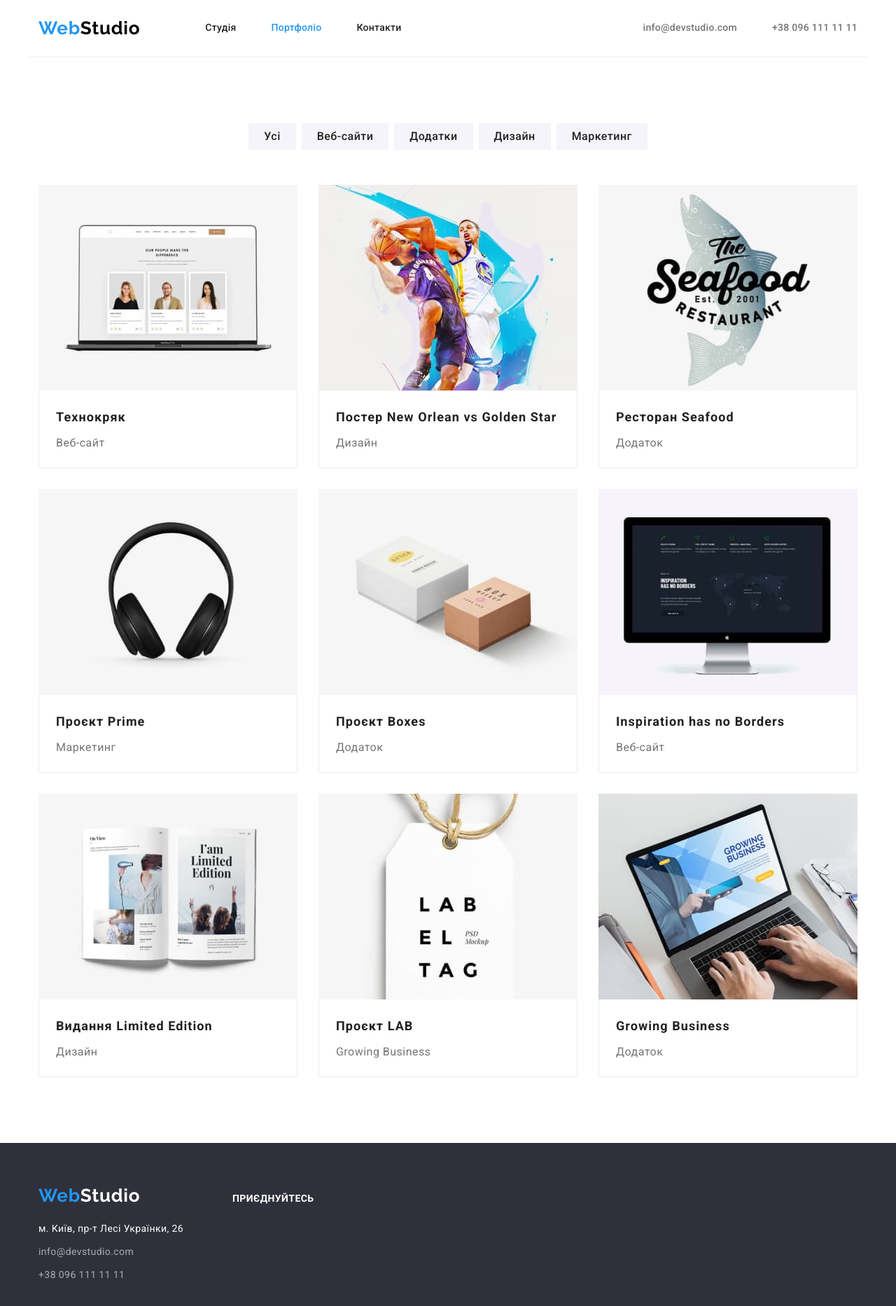
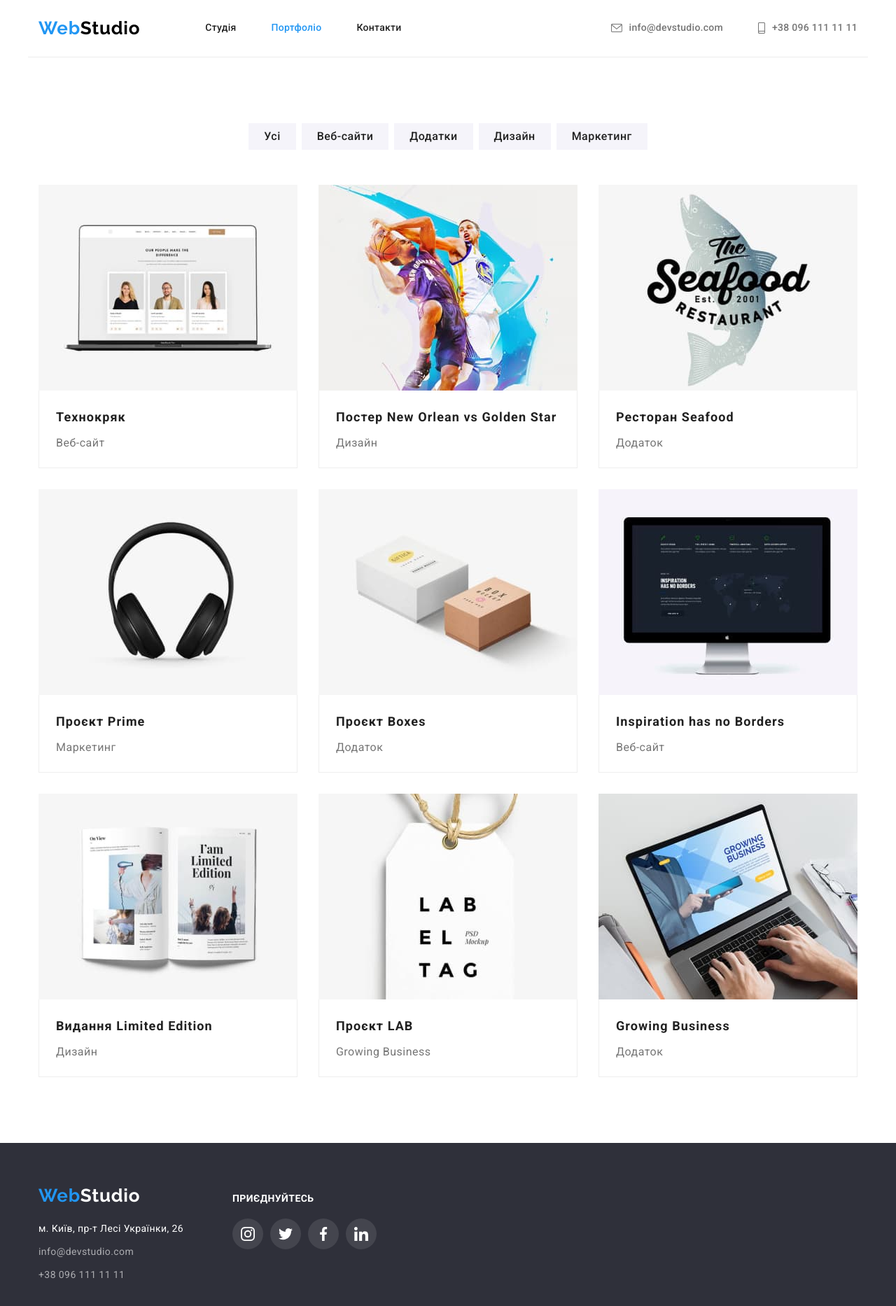
Before and after one commit to YuliaKhyzhuk/goit-markup-hw-04, a plain HTML site: page portfolio.html in a window 1280 px wide. Shown: the whole page at 70% size. Drawn offline with nearby package versions, Linux system fonts and the light colour scheme.

Commit message:
Стилізація іконок

```diff
--- a/css/styles.css
+++ b/css/styles.css
@@ -37,6 +37,7 @@ body {
 }
 
 /* logo */
+
 .logo {
   display: block;
   padding-top: 25px;
@@ -124,8 +125,6 @@ nav {
 }
 
 .cont-nav .cont {
-  /* display: block; */
-
   display: flex;
   align-items: center;
   gap: 10px;
@@ -139,7 +138,6 @@ nav {
   font-size: 14px;
   line-height: 1.14;
   letter-spacing: 0.02em;
-
   text-decoration: none;
 }
 
@@ -148,8 +146,8 @@ nav {
   fill: currentColor;
 }
 
-.list .cont:hover,
-.list .cont:focus {
+.cont-nav .cont:hover,
+.cont-nav .cont:focus {
   color: var(--accent-color);
 }
 
@@ -194,7 +192,6 @@ nav {
 
   color: var(--primary-background-color);
   background-color: var(--accent-color);
-  /* border-color: transparent; */
   font-family: inherit;
 
   font-weight: 700;
@@ -255,42 +252,12 @@ nav {
   width: 270px;
 }
 
-/* .feature-list .item::before {
-  content: '';
-  display: block;
-  height: 120px;
-  background-color: #f5f4fa;
-  background-size: 70px 70px;
-  background-repeat: no-repeat;
-  background-position: center;
-  margin-bottom: 30px;
-}
-
-.item.icon-antenna::before {
-  background-image: url('../images/antenna.svg');
-}
-
-.item.icon-clock::before {
-  background-image: url('../images/clock.svg');
-}
-
-.item.icon-diagram::before {
-  background-image: url('../images/diagram.svg');
-}
-
-.item.icon-astronaut::before {
-  background-image: url('../images/astronaut.svg');
-} */
-
 .feature-item {
   display: flex;
   justify-content: center;
   align-items: center;
   height: 120px;
   background-color: #f5f4fa;
-  /* background-size: 70px 70px; */
-  /* background-repeat: no-repeat;
-  background-position: center; */
   margin-bottom: 30px;
 }
 
@@ -383,30 +350,28 @@ nav {
   justify-content: center;
 }
 
+.social-link-item {
+  width: 44px;
+  height: 44px;
+}
+
 .social-list-team .link {
   display: flex;
   justify-content: center;
   align-items: center;
   color: var(--primary-text-color);
 
-  width: 44px;
-  height: 44px;
+  width: 100%;
+  height: 100%;
 }
 
 .social-list-team .icon {
   fill: currentColor;
-  padding: 0;
 }
 
 .social-list-team > .item:not(:last-child) {
   margin-right: 10px;
 }
-
-/* .social-list-team > .link:hover .icon {
-  background-color: var(--accent-color);
-  color: var(--primary-background-color);
-  border-radius: 50%;
-} */
 
 .social-link-item:hover,
 .social-link-item:focus {
@@ -419,12 +384,10 @@ nav {
   color: var(--primary-background-color);
 }
 
-
 /* section clients */
 
 .client-list {
   display: flex;
-
 }
 
 .client-list .client-item + .client-item {
@@ -434,37 +397,31 @@ nav {
 .client-item {
   display: flex;
   justify-content: center;
-  align-items: center;
   width: 170px;
   height: 92px;
-
-border: 1px solid #AFB1B8;
-border-radius: 4px;
 }
 
 .client-link {
-  color: #AFB1B8;
-}
-.client-item:hover,
-.client-item:focus {
-  border: 1px solid #2196F3;
-
+  display: flex;
+  justify-content: center;
+  align-items: center;
+  color: #afb1b8;
+  width: 100%;
+  height: 100%;
+  border: 1px solid #afb1b8;
+  border-radius: 4px;
 }
 
 .client-item:hover .client-link,
 .client-item:focus .client-link {
+  border: 1px solid #2196f3;
+  border-radius: 4px;
   color: var(--accent-color);
 }
 
 .client-icon {
   fill: currentColor;
-
 }
-
-/* .client-item:hover .client-icon,
-.client-item:focus .client-icon {
-   color: var(--accent-color);
-} */
 
 /* section portfolio */
 
@@ -540,7 +497,7 @@ border-radius: 4px;
   border-bottom: 1px solid #eeeeee;
   border-right: 1px solid #eeeeee;
 
-  width: 370px;
+  width: 100%;
 }
 
 .portfolio-list .item {
@@ -634,14 +591,18 @@ footer {
   display: flex;
 }
 
+.social-list-foot > .item {
+  width: 44px;
+  height: 44px;
+}
 .social-list-foot .link {
   display: flex;
   justify-content: center;
   align-items: center;
   color: var(--primary-background-color);
 
-  width: 44px;
-  height: 44px;
+  width: 100%;
+  height: 100%;
 
   background-color: rgba(255, 255, 255, 0.1);
   border-radius: 50%;
@@ -649,7 +610,6 @@ footer {
 
 .social-list-foot .icon {
   fill: currentColor;
-  padding: 0;
 }
 
 .social-list-foot > .item:not(:last-child) {
@@ -678,36 +638,31 @@ footer {
   overflow: hidden;
 }
 
-/*
-спрацювало для футера - ставить по центру бекграунда
-.test-a,
-.test-li {
-  display: flex;
-  margin: auto;
-} */
+/*Приклад ::before
 
-/*
-тести
-.test-ul,
-.test-svg
-/* .test-ul {
-  text-align: center;
-} */
-
-/*
-backgrounds
-.icon-instagram {
-  background-image: url('../images/instagramfoot.svg');
+ .feature-list .item::before {
+  content: '';
+  display: block;
+  height: 120px;
+  background-color: #f5f4fa;
+  background-size: 70px 70px;
+  background-repeat: no-repeat;
+  background-position: center;
+  margin-bottom: 30px;
 }
 
-.icon-twitter {
-  background-image: url('../images/twitterfoot.svg');
+.item.icon-antenna::before {
+  background-image: url('../images/antenna.svg');
 }
 
-.icon-facebook {
-  background-image: url('../images/facebookfoot.svg');
+.item.icon-clock::before {
+  background-image: url('../images/clock.svg');
 }
 
-.icon-linkedin {
-  background-image: url('../images/linkedinfoot.svg');
+.item.icon-diagram::before {
+  background-image: url('../images/diagram.svg');
+}
+
+.item.icon-astronaut::before {
+  background-image: url('../images/astronaut.svg');
 } */
--- a/portfolio.html
+++ b/portfolio.html
@@ -32,9 +32,21 @@
         </nav>
         <ul class="cont-nav list">
           <li class="item">
-            <a href="mailto:info@devstudio.com" class="cont">info@devstudio.com</a>
+            <a href="mailto:info@devstudio.com" class="cont"
+              ><svg class="envelope-icon" width="16" height="12">
+                <use href="./images/sprite.svg#icon-envelope"></use>
+              </svg>
+              info@devstudio.com</a
+            >
           </li>
-          <li class="item"><a href="tel:+380961111111" class="cont">+38 096 111 11 11</a></li>
+          <li class="item">
+            <a href="tel:+380961111111" class="cont"
+              ><svg class="smartphone-icon" width="10" height="16">
+                <use href="./images/sprite.svg#icon-smartphone"></use>
+              </svg>
+              +38 096 111 11 11</a
+            >
+          </li>
         </ul>
       </div>
     </header>
@@ -162,11 +174,35 @@
         </div>
         <div class="social">
           <p class="label">Приєднуйтесь</p>
-          <ul class="list social-list">
-            <li class="item icon-instagram"><a href="" aria-label="Посилання на Instagram"></a></li>
-            <li class="item icon-twitter"><a href="" aria-label="Посилання на Twitter"></a></li>
-            <li class="item icon-facebook"><a href="" aria-label="Посилання на Facebook"></a></li>
-            <li class="item icon-linkedin"><a href="" aria-label="Посилання на LinkedIn"></a></li>
+          <ul class="list social-list-foot">
+            <li class="item">
+              <a href="" class="link" aria-label="Instagram" lang="en">
+                <svg class="icon" width="20" height="20">
+                  <use href="./images/sprite.svg#icon-instagram"></use>
+                </svg>
+              </a>
+            </li>
+            <li class="item">
+              <a href="" class="link" aria-label="Twitter" lang="en">
+                <svg class="icon" width="20" height="20">
+                  <use href="./images/sprite.svg#icon-twitter"></use>
+                </svg>
+              </a>
+            </li>
+            <li class="item">
+              <a href="" class="link" aria-label="Facebook" lang="en">
+                <svg class="icon" width="20" height="20">
+                  <use href="./images/sprite.svg#icon-facebook"></use>
+                </svg>
+              </a>
+            </li>
+            <li class="item">
+              <a href="" class="link" aria-label="LinkedIn" lang="en">
+                <svg class="icon" width="20" height="20">
+                  <use href="./images/sprite.svg#icon-linkedin"></use>
+                </svg>
+              </a>
+            </li>
           </ul>
         </div>
       </div>
```
